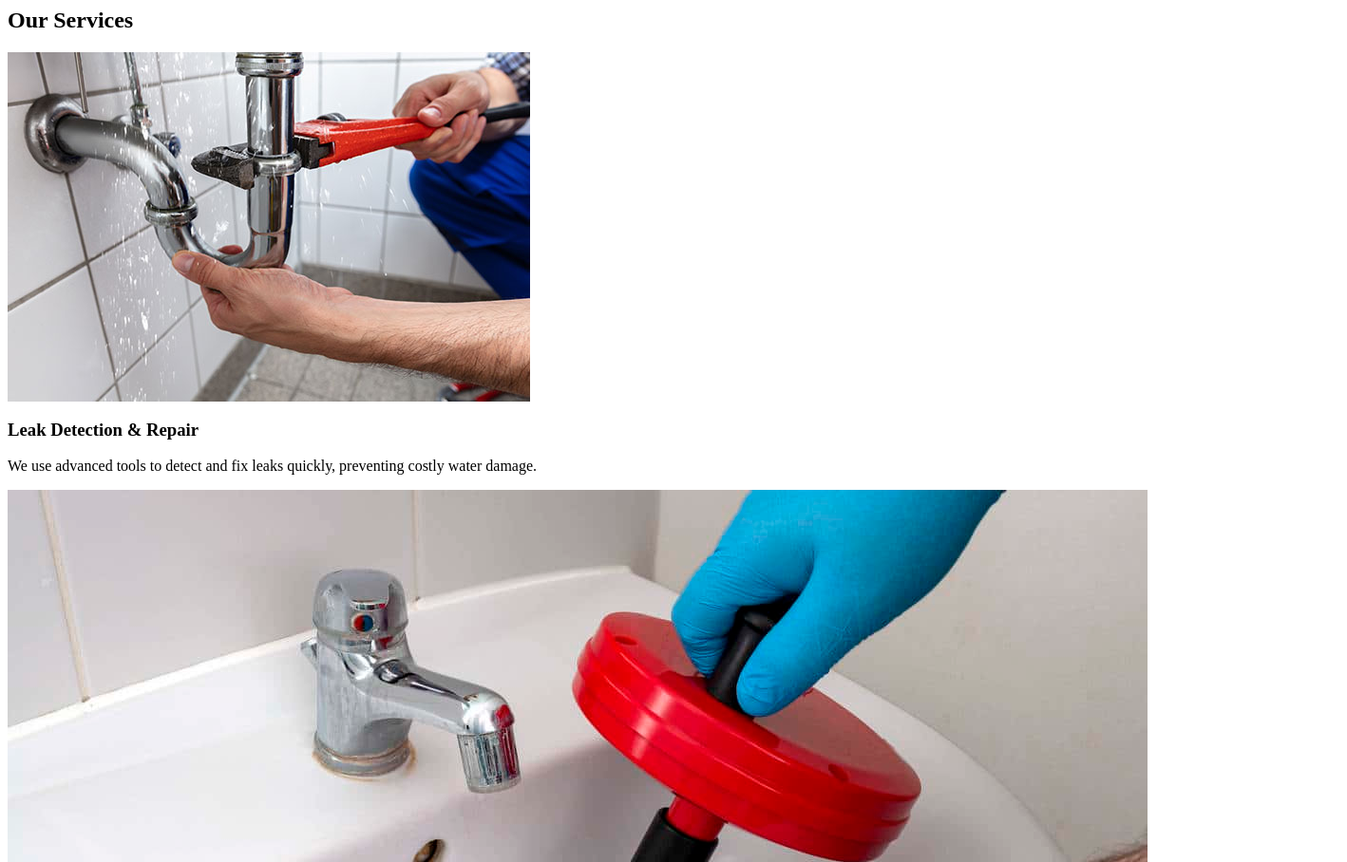
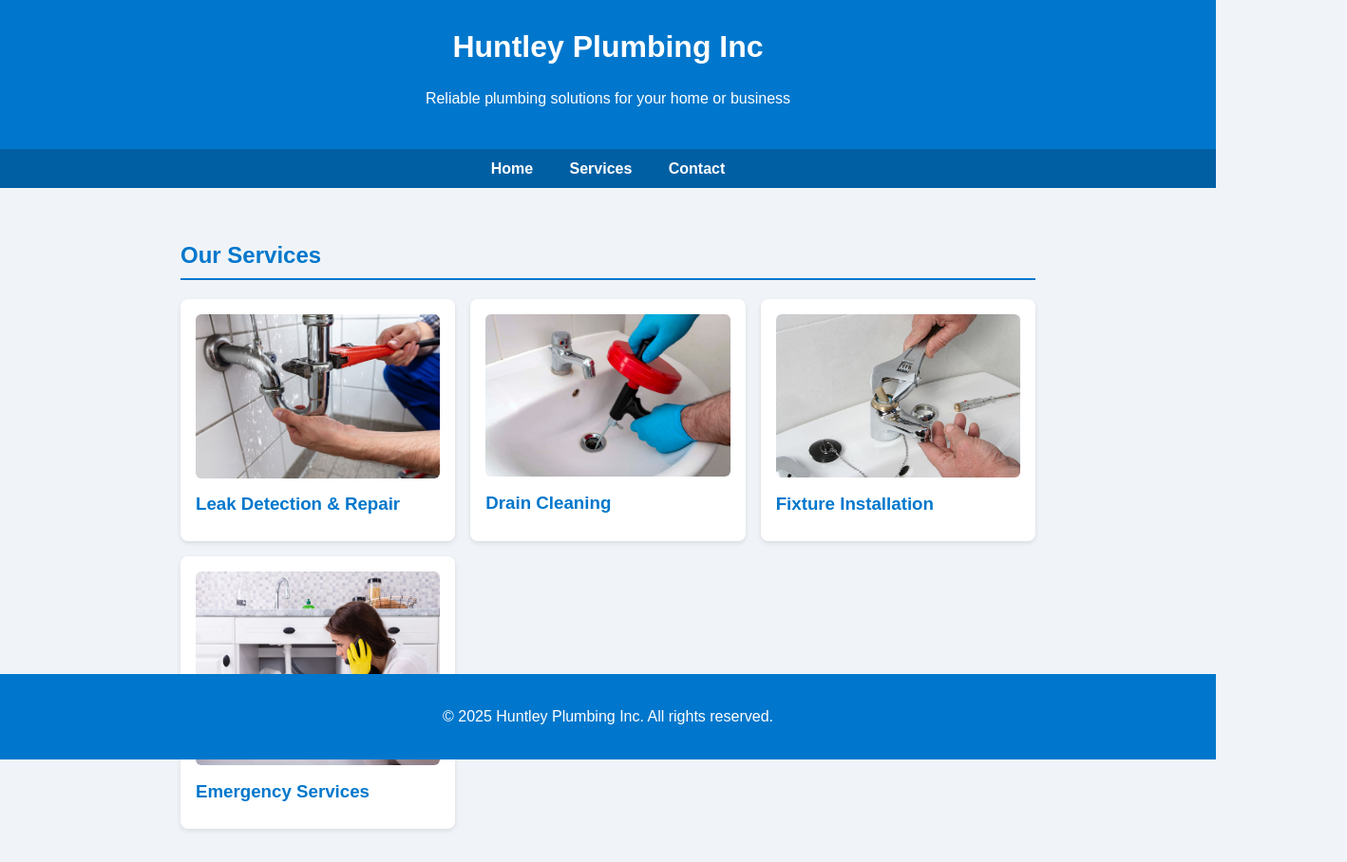
Before and after one commit to LukeBallinger0/plumbing1, a plain HTML site: page services.html in a window 1280 px wide. Shown: the top 908 px of the page at 95% size, 1418 px wide, since content can reach past the window. Drawn offline with Linux system fonts and the light colour scheme; files whose address does not match are found by name.

Commit message:
Update services.html

```diff
--- a/services.html
+++ b/services.html
@@ -1,3 +1,23 @@
+<!DOCTYPE html>
+<html lang="en">
+<head>
+  <meta charset="UTF-8" />
+  <meta name="viewport" content="width=device-width, initial-scale=1" />
+  <title>Huntley Plumbing Inc - Services</title>
+  <link rel="stylesheet" href="styles.css" />
+  <link rel="icon" type="image/png" href="h.png">
+</head>
+<body>
+  <header>
+    <h1>Huntley Plumbing Inc</h1>
+    <p>Reliable plumbing solutions for your home or business</p>
+  </header>
+  <nav>
+    <a href="index.html">Home</a>
+    <a href="services.html">Services</a>
+    <a href="contact.html">Contact</a>
+  </nav>
+  <main>
     <section id="services">
       <h2>Our Services</h2>
       <div class="services-grid">
@@ -34,3 +54,9 @@
         </div>
       </div>
     </section>
+  </main>
+  <footer>
+    <p>&copy; 2025 Huntley Plumbing Inc. All rights reserved.</p>
+  </footer>
+</body>
+</html>
```
Lines whose indentation alone changed are shown as unchanged.
